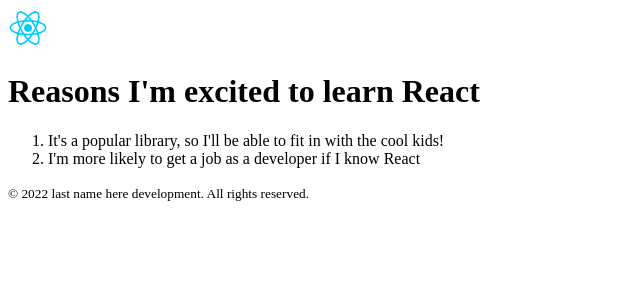
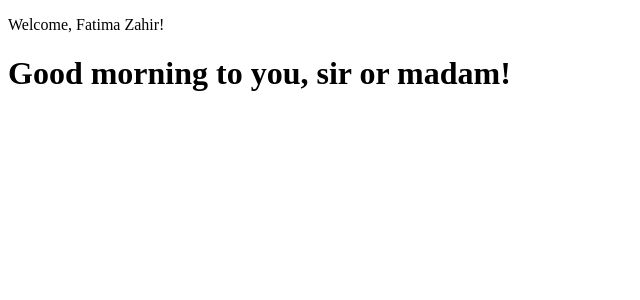
Before and after one commit to Fatima-hub333/REACT-Practices, a React (Create React App) app: page / in a window 1280 px wide. Shown: the top 300 px of the page, without its empty margins (0-640 px from the left). Built offline with nearby package versions, Linux system fonts and the light colour scheme.

Commit message:
practice props in class components

```diff
--- a/src/index.js
+++ b/src/index.js
@@ -1,27 +1,45 @@
-/* eslint-disable jsx-a11y/alt-text */
+import { render } from "@testing-library/react"
 import React from "react"
 import ReactDOM from "react-dom"
 
-function MyPage() {
-  return (
-    <div>
-      <header>
-        <nav>
-          <img src="./react-logo.png" width="40px" />
-        </nav>
-      </header>
-      <h1>Reasons I'm excited to learn React</h1>
-      <ol>
-        <li>It's a popular library, so I'll be
-        able to fit in with the cool kids!</li>
-        <li>I'm more likely to get a job as a developer
-        if I know React</li>
-      </ol>
-      <footer>
-        <small>© 2022 last name here development. All rights reserved.</small>
-      </footer>
-    </div>
-  )
+class App extends React.Component {
+  render() {
+    return (
+      <div>
+        <Header username="Fatima Zahir"/>
+        <Greeting />
+      </div>
+    )
+  }
 }
 
-ReactDOM.render(<MyPage />, document.getElementById("root"))
+class Header extends React.Component {
+  render() {
+    return (
+      <header>
+        <p>Welcome, {this.props.username}!</p>
+      </header>
+    )
+  }
+}
+
+class Greeting extends React.Component {
+  render() {
+    const date = new Date()
+    const hours = date.getHours()
+    let timeOfDay
+
+    if (hours < 12) {
+        timeOfDay = "morning"
+    } else if (hours >= 12 && hours < 17) {
+        timeOfDay = "afternoon"
+    } else {
+        timeOfDay = "night"
+    }
+    return (
+        <h1>Good {timeOfDay} to you, sir or madam!</h1>
+    )
+  }
+}
+
+ReactDOM.render(<App />, document.getElementById("root"))
```
Also changed, not shown: src/App.js (+7 -13 lines).
